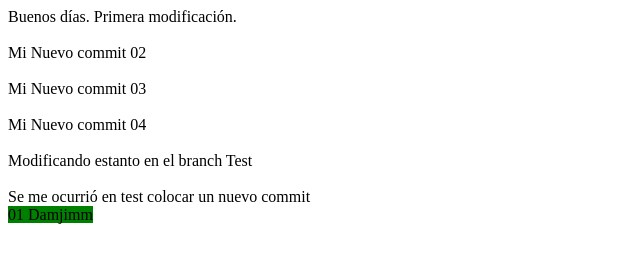
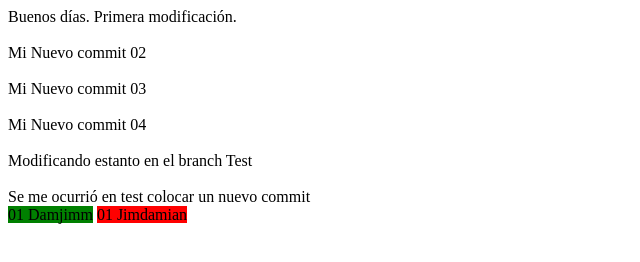
Before and after one commit to EmcaliTest/testgithub2, a plain HTML site: page index.html in a window 1280 px wide. Shown: the whole page, without its empty margins (0-640 px from the left). Drawn offline with Linux system fonts and the light colour scheme.

Commit message:
Este es un cambio maestro
Supermaster of masters

```diff
--- a/index.html
+++ b/index.html
@@ -15,5 +15,6 @@ Mi Nuevo commit 04<br> <br>
 Modificando estanto en el branch Test<br> <br>
 Se me ocurrió en test colocar un nuevo commit <br>
 <span style="background-color: green ">01 Damjimm</span>
+<span style="background-color: red ">01 Jimdamian</span>
 </body>
 </html>
```
